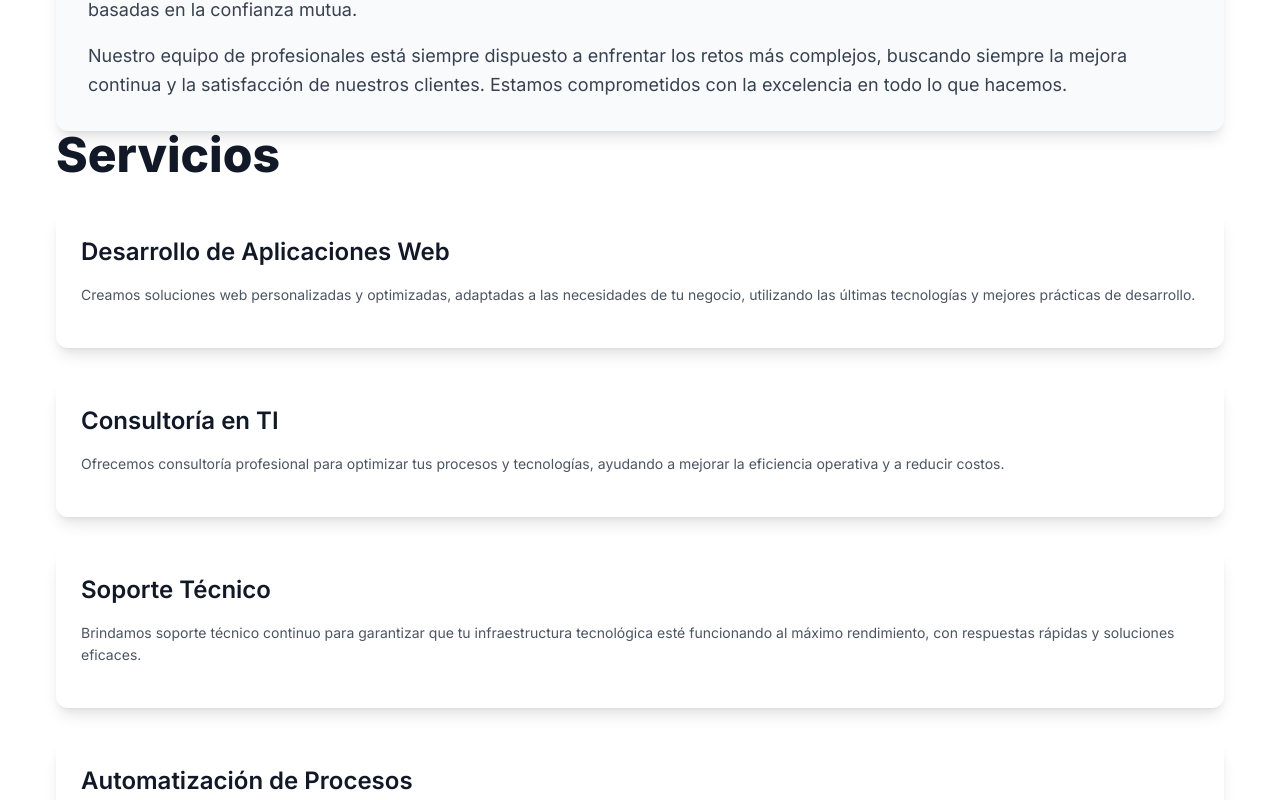
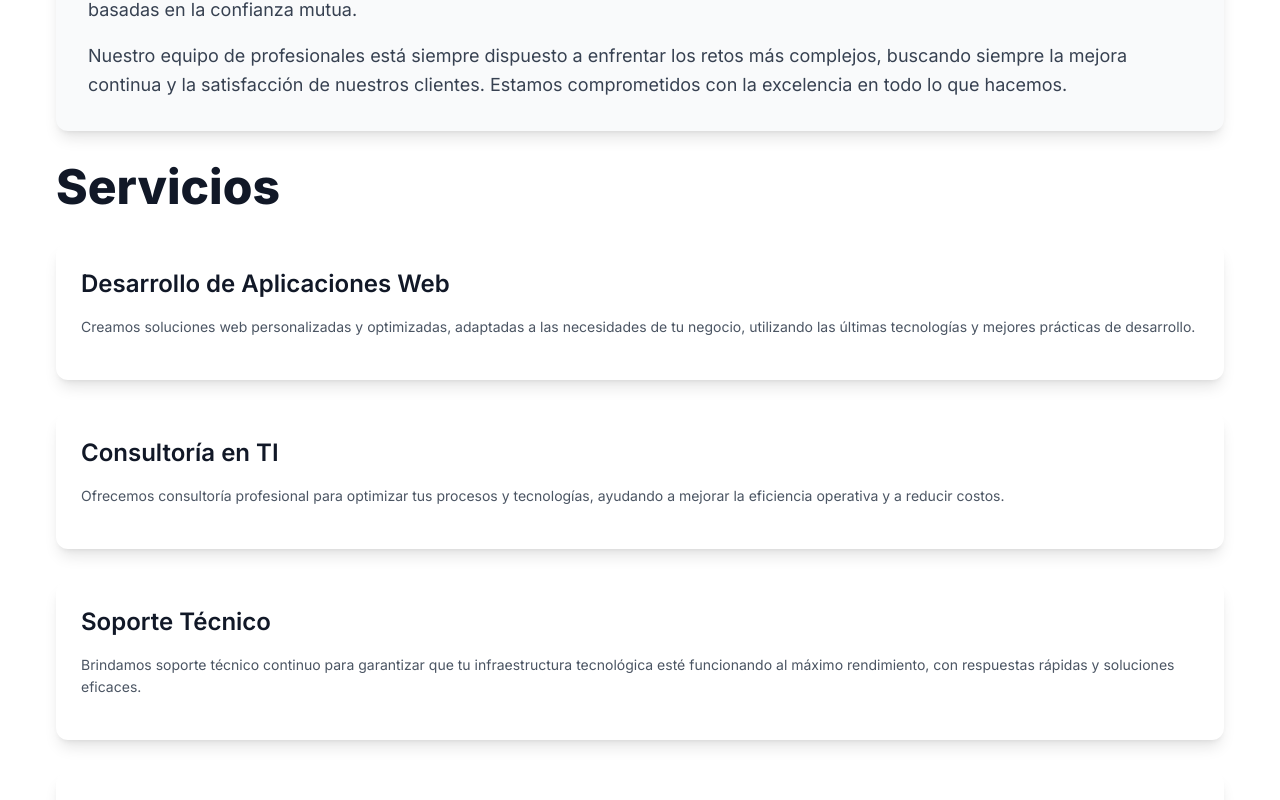
Before and after one commit to avilesxd/blackRock, a Next.js app: page /about in a window 1280 px wide. Shown: the part 537-1337 px from the top of the page. Built offline with nearby package versions, Linux system fonts and the light colour scheme.

Commit message:
fix margin

```diff
--- a/src/app/about/_components/services/services.tsx
+++ b/src/app/about/_components/services/services.tsx
@@ -2,7 +2,7 @@ import TitleAbout from "../shared/TitleAbout";
 
 const Services = () => {
   return (
-    <div className="space-y-8">
+    <div className="space-y-8 mt-8">
       <TitleAbout title="Servicios" />
       {/* Servicio 1 */}
       <div className="p-6 bg-white dark:bg-gray-900 border border-transparent rounded-xl shadow-lg hover:shadow-2xl transition-all">
--- a/src/app/about/page.tsx
+++ b/src/app/about/page.tsx
@@ -6,7 +6,7 @@ import OurTeam from "./_components/ourTeam/OurTeam";
 
 function AboutPage() {
   return (
-    <section className="py-16 px-6 md:px-10 dark:from-gray-900 dark:to-gray-800">
+    <section className="container py-16 px-6 md:px-10 dark:from-gray-900 dark:to-gray-800">
       <AboutUs />
       <Services />
       <Price />
```
